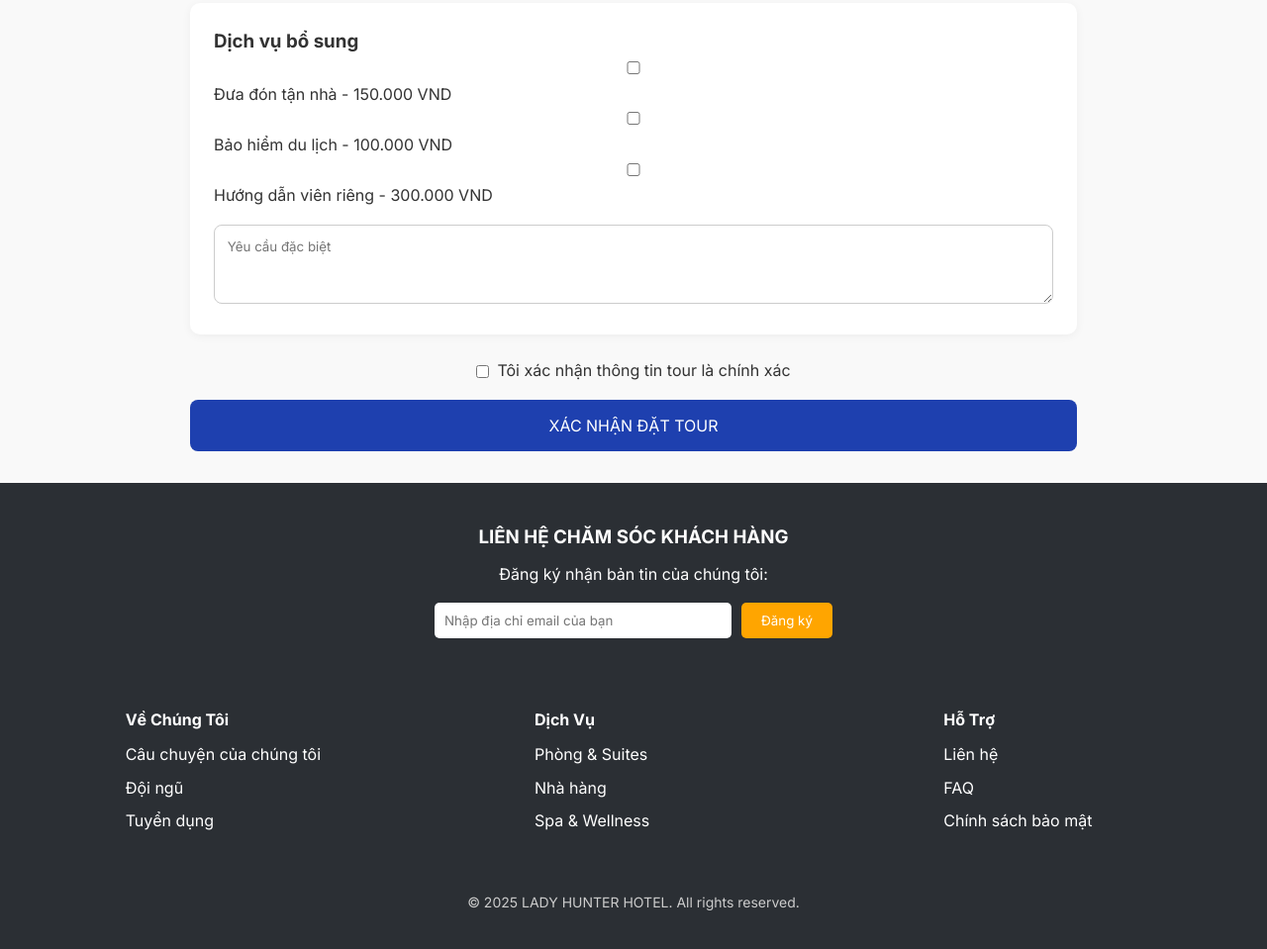
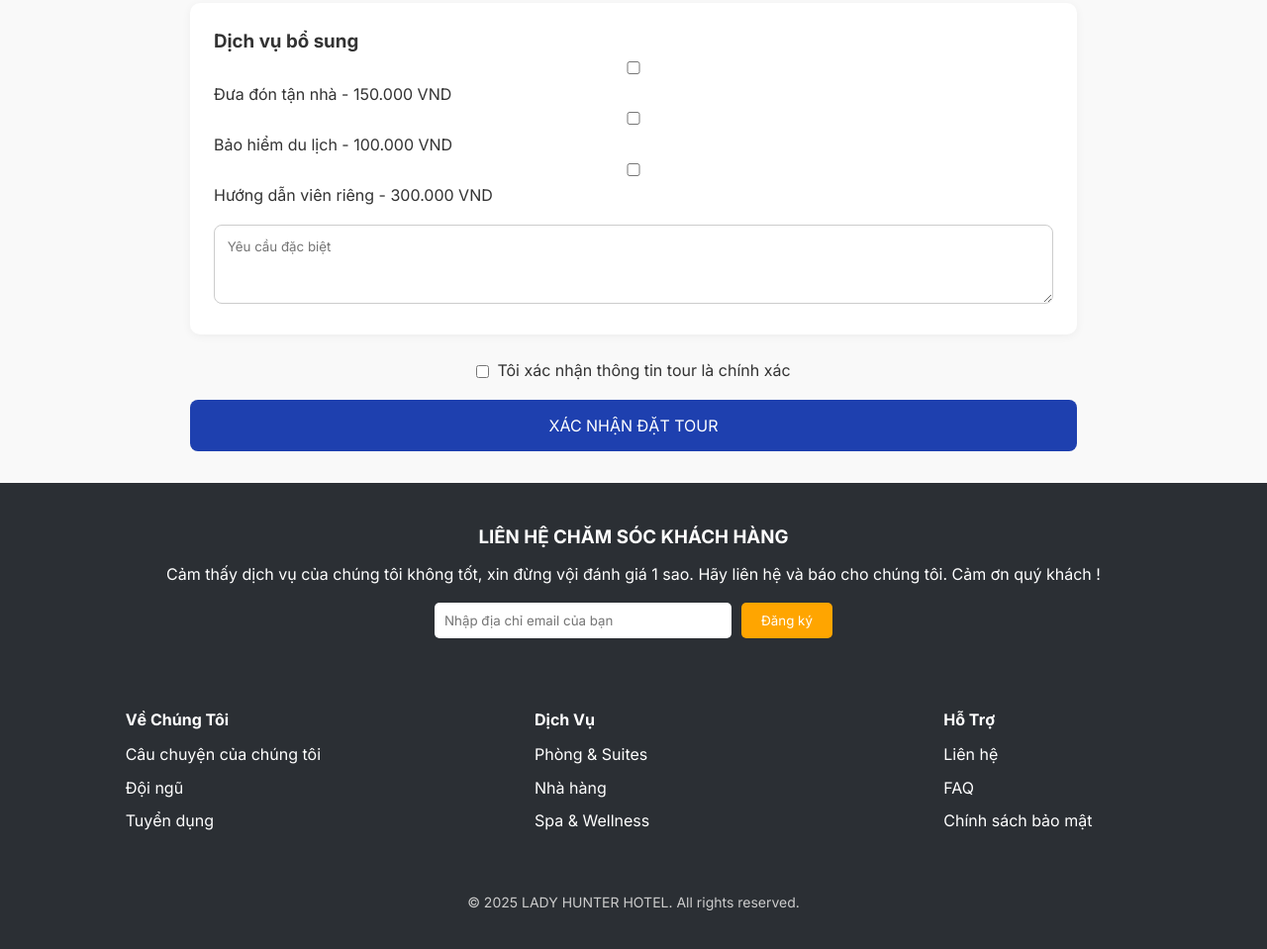
Before and after one commit to TruongMinh3010/btl, a plain HTML site: page index.html in a window 1280 px wide. Shown: the part 653-1612 px from the top of the page at 99% size. Drawn offline with Linux system fonts and the light colour scheme.

Commit message:
Add files via upload

```diff
--- a/index.html
+++ b/index.html
@@ -99,7 +99,7 @@
    <footer class="footer">
     <div class="footer-newsletter">
       <h3>LIÊN HỆ CHĂM SÓC KHÁCH HÀNG</h3>
-      <p>Đăng ký nhận bản tin của chúng tôi:</p>
+      <p>Cảm thấy dịch vụ của chúng tôi không tốt, xin đừng vội đánh giá 1 sao. Hãy liên hệ và báo cho chúng tôi. Cảm ơn quý khách !</p>
       <form class="newsletter-form">
         <input type="email" placeholder="Nhập địa chỉ email của bạn" required>
         <button type="submit">Đăng ký</button>
```
